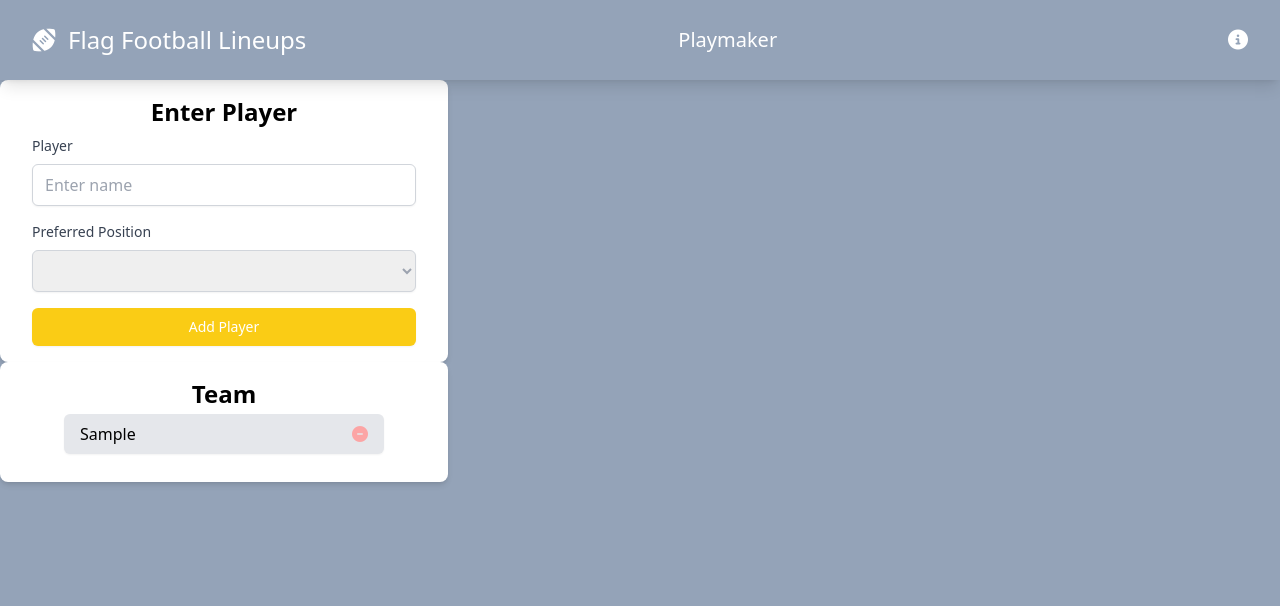
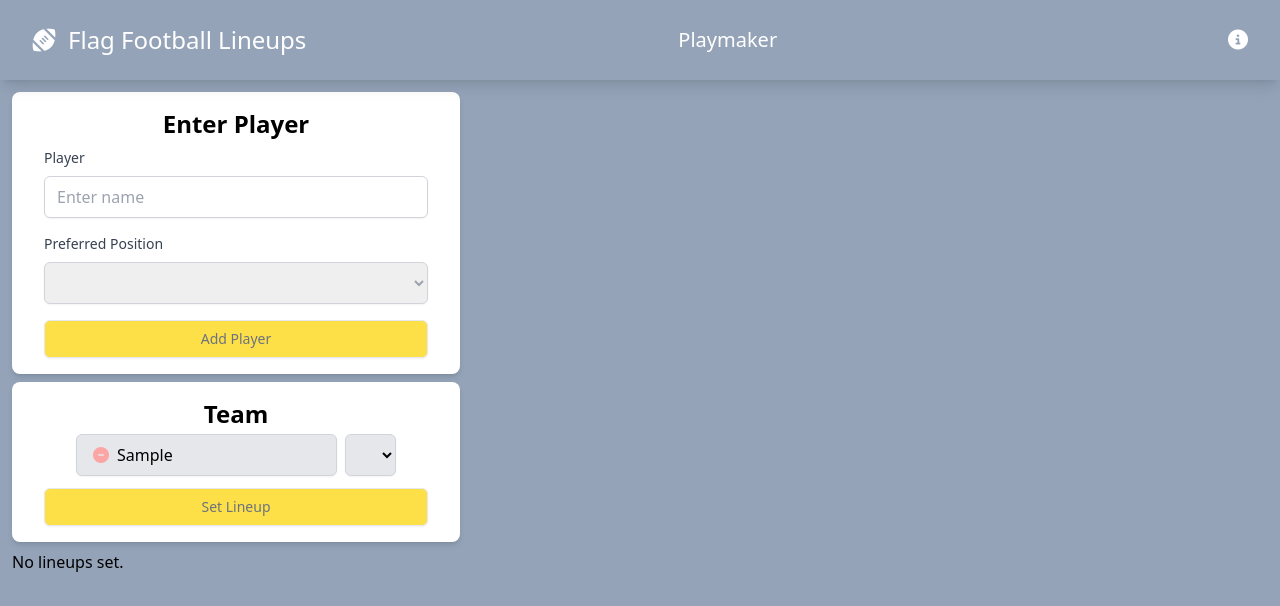
Before and after one commit to samsteimer/flag-football-lineup, a Vue app: page /lineup in a window 1280 px wide. Both pictures are taken after typing "Sample" into the empty fields and a click on the button "Add Player". Shown: the top 606 px of the page. Built offline with nearby package versions, Linux system fonts and the light colour scheme.

Commit message:
Add lineup card

```diff
--- a/src/components/AddPlayerForm.vue
+++ b/src/components/AddPlayerForm.vue
@@ -16,7 +16,7 @@
                     <option value="wr">Wide Receiver</option>
                 </select>
             </div>
-            <button type="submit" class="w-full flex justify-center py-2 px-4 border border-transparent rounded-md shadow-sm text-sm text-white bg-yellow-400 hover:bg-yelow-700 focus:outline-none focus:ring-offset-2 focus:ring-yellow-200">Add Player</button>
+            <button type="submit" class="w-full flex justify-center py-2 px-4 border rounded-md shadow-sm text-sm text-gray-500 bg-yellow-300 hover:bg-yellow-400 focus:outline-none focus:ring-offset-2  focus:ring-yellow-200">Add Player</button>
         </form>
     </div>
 </template>
--- /dev/null
+++ b/src/components/LineupCard.vue
@@ -0,0 +1,52 @@
+<template>
+    <div>
+        <div v-if="lineups.length === 0">
+            <p>No lineups set.</p>
+        </div>
+        <div v-else v-for="(lineupData, index) in lineups" :key="index" class="bg-white shadow-md rounded-lg px-8 py-4 max-w-md">
+            <h1 class="text-2xl font-bold text-center mb-2">Lineup {{ index + 1 }}</h1>
+            <div>
+                <p>Q</p>
+                <div class="flex items-center bg-gray-200 shadow-sm rounded-md border border-gray-300 px-4 py-2">
+                    <span class="">{{ lineupData._value.q }}</span>
+                </div>
+
+            </div>
+            <div>
+                <p>C</p>
+                <div class="flex items-center bg-gray-200 shadow-sm rounded-md border border-gray-300 px-4 py-2">
+                    <span class="">{{ lineupData._value.c }}</span>
+                </div>
+            </div>
+            <div>
+                <p>X</p>
+                <div class="flex items-center bg-gray-200 shadow-sm rounded-md border border-gray-300 px-4 py-2">
+                    <span class="">{{ lineupData._value.x }}</span>
+                </div>
+            </div>
+            <div>
+                <p>Y</p>
+                <div class="flex items-center bg-gray-200 shadow-sm rounded-md border border-gray-300 px-4 py-2">
+                    <span class="">{{ lineupData._value.y }}</span>
+                </div>
+            </div>
+            <div>
+                <p>Z</p>
+                <div class="flex items-center bg-gray-200 shadow-sm rounded-md border border-gray-300 px-4 py-2">
+                    <span class="">{{ lineupData._value.z }}</span>
+                </div>
+            </div>
+        </div>
+    </div>
+</template>
+
+<script setup>
+import { defineProps, defineEmits } from 'vue';
+
+defineProps({
+    lineups: Array,
+    default: () => []
+})
+
+
+</script>
--- a/src/components/TeamList.vue
+++ b/src/components/TeamList.vue
@@ -3,33 +3,81 @@
         <h1 class="text-2xl font-bold text-center"> Team</h1>
         <div class="flex flex-col flex-1 px-8 py-1">
             <ul class="flex flex-col">
-                <li v-for="player in flagTeam" v-bind:key="player.id" class="mb-2">
-                    <div class="flex items-center bg-gray-200 shadow-sm rounded-md px-4 py-2">
-                        <span class="flex-1">{{ player.name }}</span>
-                        <span class="flex-1 uppercase">{{ player.position }}</span>
-                        <button class="text-red-300 hover:text-red-600" @click="deletePlayer(player.id)">
+                <li v-for="player in flagTeam" v-bind:key="player.id" class="flex items-center mb-2">
+                    <div class="flex flex-1 items-center bg-gray-200 shadow-sm rounded-md border border-gray-300 px-4 py-2 hover:cursor-move">
+                        <button class="text-red-300 hover:text-red-600 mr-2" @click="deletePlayer(player.id)">
                             <i class="fa-solid fa-circle-minus"></i>
                         </button>
+                        <span class="flex-1">{{ player.name }}</span>
+                        <span class="uppercase">{{ player.position }}</span>
+                    </div>
+                    <div class="ml-2 flex items-center h-full">
+                        <select class="bg-gray-200 shadow-sm rounded-md border border-gray-300 px-2 py-2 h-full" v-model="selectedPositions[player.id]">
+                            <option value="none">-</option>
+                            <option v-for="position in positions" :key="positions" :value="position" :disabled="isPositionSelected(position)">
+                                {{ position.toLocaleUpperCase() }}
+                            </option>
+                        </select>
                     </div>
                 </li>
             </ul>
         </div>
+        <button type="submit" class="w-full flex justify-center py-2 px-4 border rounded-md shadow-sm text-sm text-gray-500 bg-yellow-300 hover:bg-yellow-400 focus:outline-none focus:ring-offset-2  focus:ring-yellow-200" @click="setLineup">Set Lineup</button>
     </div>
 </template>
 
 <script setup>
+import { ref } from 'vue';
 
-const emit = defineEmits(['playerDeleted'])
+const emit = defineEmits(['playerDeleted', 'lineupSet'])
 
-defineProps({
+const props = defineProps({
     flagTeam: {
         type: Array,
         required: true
     }
 });
 
+const selectedPositions = ref({});
+const positions = ['q', 'c', 'x', 'y', 'z']
+
+const lineup = ref({
+    q: '',
+    c: '',
+    x: '',
+    y: '',
+    z: ''
+});
+
+
 const deletePlayer = (id) => {
     emit('playerDeleted', id);
-}
+};
+
+const setLineup = () => {
+    lineup.value = {
+        q: '',
+        c: '',
+        x: '',
+        y: '',
+        z: ''
+    };
+
+    props.flagTeam.forEach(player => {
+        const position = selectedPositions.value[player.id];
+        if (position && position !== 'none') {
+            lineup.value[position] =player.name;
+        }
+    })
+
+
+    emit('lineupSet', lineup);
+    console.log(lineup);
+};
+
+const isPositionSelected = (position) => {
+    return Object.values(selectedPositions.value).includes(position);
+};
+
 
 </script>
--- a/src/views/LineupView.vue
+++ b/src/views/LineupView.vue
@@ -1,8 +1,10 @@
 <template>
-    <div>
-        <AddPlayerForm @playerSubmitted="handlePlayerSubmitted" />
+    <div class="flex flex-col m-2">
+        <AddPlayerForm @playerSubmitted="handlePlayerSubmitted" class="m-1" />
 
-        <TeamList :flagTeam @playerDeleted="handlePlayerDeleted" />
+        <TeamList :flagTeam="flagTeam" @playerDeleted="handlePlayerDeleted" @lineupSet="handleLineupSet" class="m-1" />
+
+        <LineupCard :lineups="lineups" class="m-1"/>
 
     </div>
 </template>
@@ -10,16 +12,24 @@
 <script setup>
 import AddPlayerForm from '../components/AddPlayerForm.vue';
 import TeamList from '../components/TeamList.vue';
+import LineupCard from '../components/LineupCard.vue';
 
 import { ref, onMounted } from 'vue';
 
+
 const flagTeam = ref ([]);
+const lineup = ref ({});
+const lineups = ref ([]);
 
 onMounted(() => {
     const savedTeam = JSON.parse(localStorage.getItem('flagTeam'));
+    const savedLineups = JSON.parse(localStorage.getItem('lineups'));
 
     if (savedTeam) {
         flagTeam.value = savedTeam;
+    };
+    if (savedLineups) {
+        lineups.value = savedLineups;
     }
 });
 
@@ -47,5 +57,12 @@ const saveTeamToLocalStorage = () => {
 const handlePlayerDeleted = (id) => {
     flagTeam.value = flagTeam.value.filter((player) => player.id !== id);
     saveTeamToLocalStorage();
+};
+
+const handleLineupSet = (newLineUp) => {
+    if (newLineUp) {
+        lineups.value.push(JSON.parse(JSON.stringify(newLineUp)));
+        localStorage.setItem('lineups', JSON.stringify(lineups.value));
+    }
 }
 </script>
```
